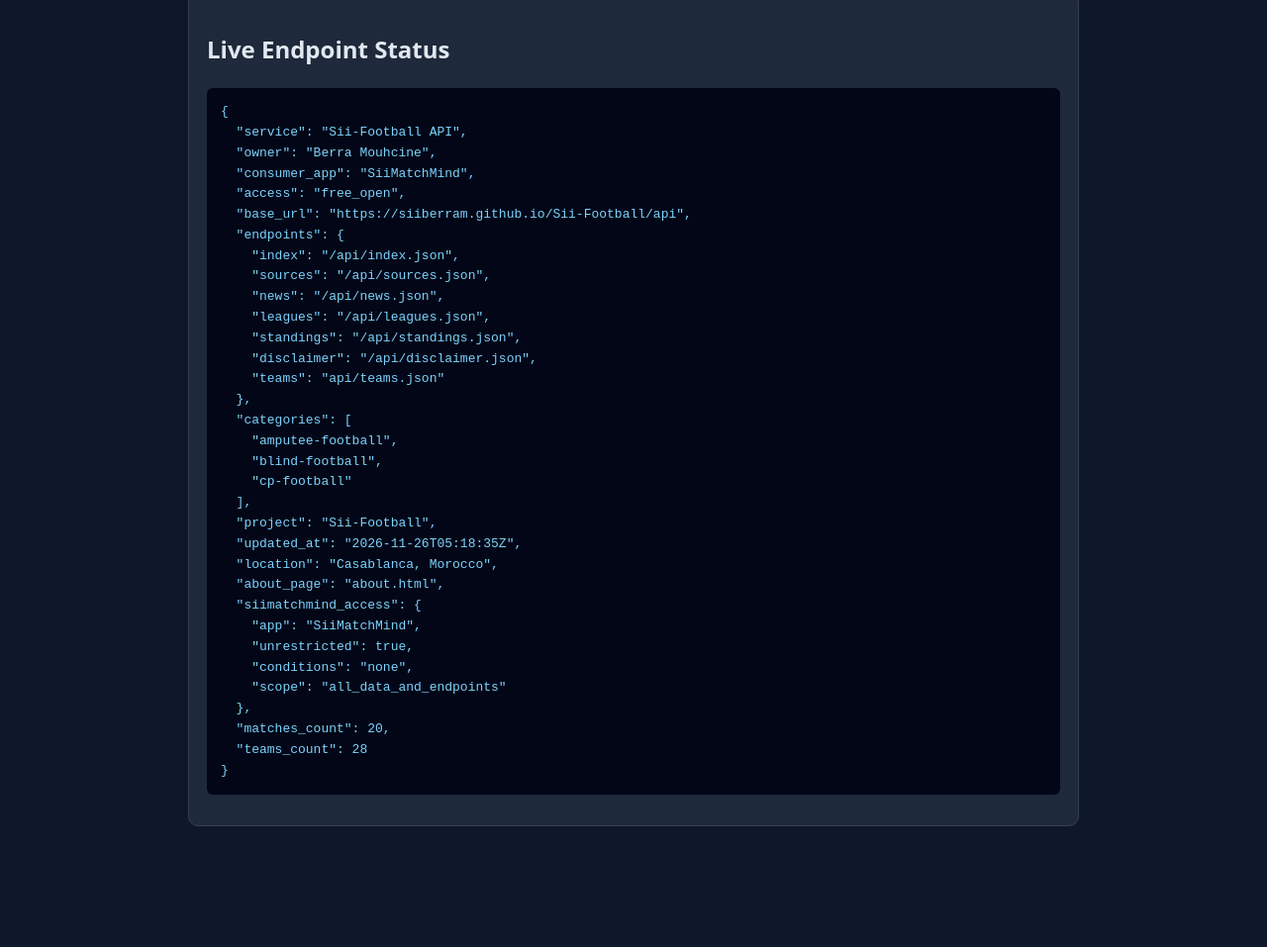
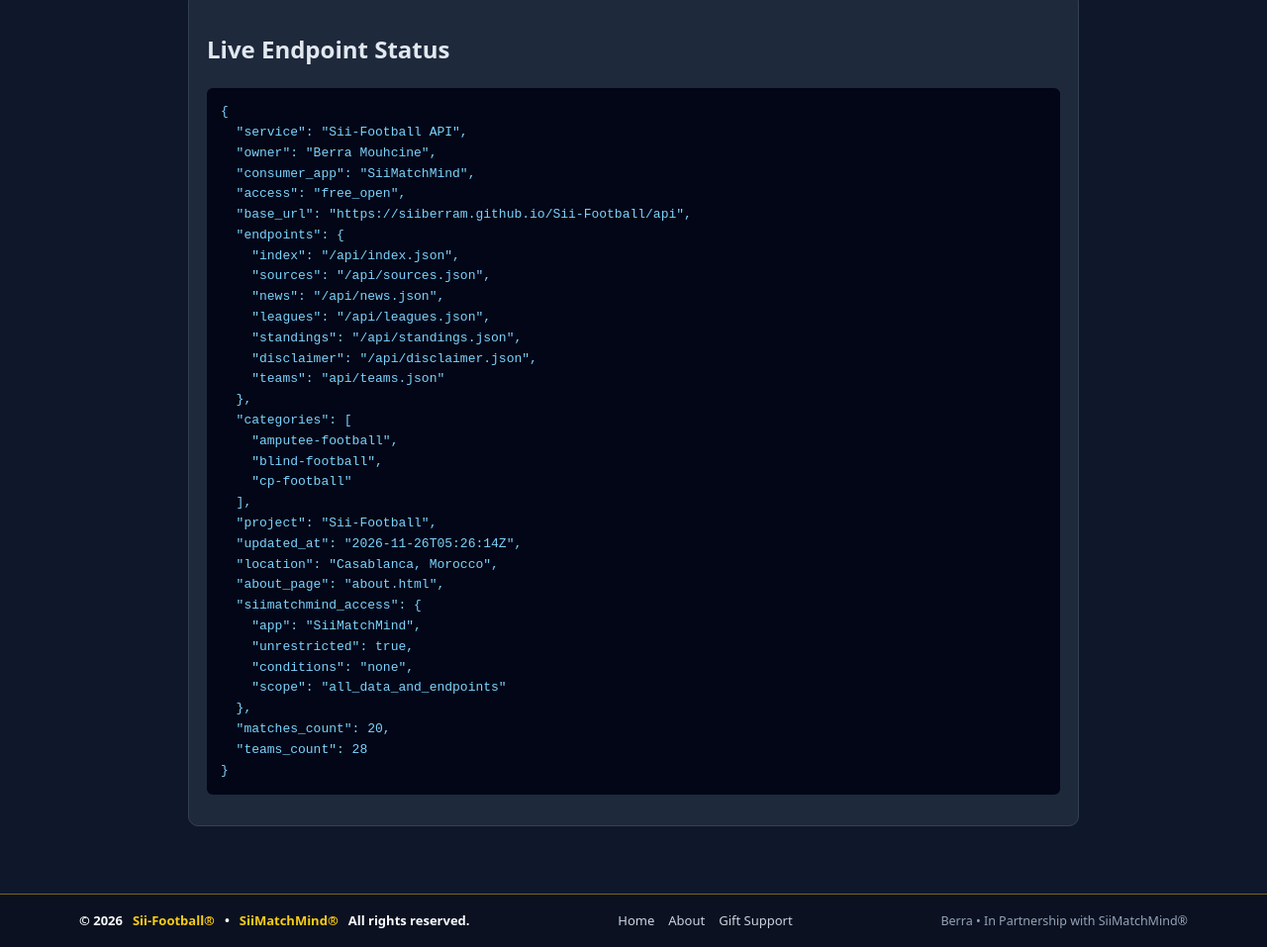
Before and after one commit to SiiBerraM/Sii-Football, a plain HTML site: page index.html in a window 1280 px wide. Shown: the part 868-1825 px from the top of the page at 99% size. Before the commit the page ends 1735 px from the top, so only its background shows below. Drawn offline with Linux system fonts and the light colour scheme.

Commit message:
Add footer with © 2026, ® marks, Berra credit, and multilingual support

```diff
--- a/api/index.json
+++ b/api/index.json
@@ -19,7 +19,7 @@
     "cp-football"
   ],
   "project": "Sii-Football",
-  "updated_at": "2026-11-26T05:18:35Z",
+  "updated_at": "2026-11-26T05:26:14Z",
   "location": "Casablanca, Morocco",
   "about_page": "about.html",
   "siimatchmind_access": {
--- a/api/teams.json
+++ b/api/teams.json
@@ -1,7 +1,7 @@
 {
   "project": "Sii-Football",
   "consumer_app": "SiiMatchMind",
-  "updated_at": "2026-11-26T05:18:35Z",
+  "updated_at": "2026-11-26T05:26:14Z",
   "teams_count": 28,
   "teams": [
     {
--- a/index.html
+++ b/index.html
@@ -128,6 +128,56 @@
   }
   #ny-direct-paypal-btn:hover {
     background: #005ea6;
+  }
+</style>
+<style>
+  #sii-pro-footer {
+    margin-top: 36px;
+    background: #0b1120;
+    color: #cbd5e1;
+    border-top: 1px solid rgba(250, 204, 21, 0.45);
+    padding: 16px 20px;
+    font-family: system-ui, -apple-system, sans-serif;
+    font-size: 13px;
+  }
+  .sii-footer-bar {
+    max-width: 1120px;
+    margin: 0 auto;
+    display: flex;
+    flex-wrap: wrap;
+    justify-content: space-between;
+    align-items: center;
+    gap: 12px;
+  }
+  .sii-footer-marks {
+    display: flex;
+    flex-wrap: wrap;
+    align-items: center;
+    gap: 10px;
+    font-weight: 600;
+    color: #f8fafc;
+  }
+  .sii-reg-badge {
+    color: #facc15;
+    font-weight: 700;
+  }
+  .sii-footer-links {
+    display: flex;
+    flex-wrap: wrap;
+    align-items: center;
+    gap: 14px;
+  }
+  .sii-footer-links a {
+    color: #cbd5e1;
+    text-decoration: none;
+  }
+  .sii-footer-links a:hover {
+    color: #facc15;
+    text-decoration: underline;
+  }
+  .sii-footer-right {
+    color: #94a3b8;
+    font-size: 12.5px;
   }
 </style>
 </head>
@@ -274,5 +324,79 @@
         document.getElementById("live-status").textContent = "Error: " + err.message;
       });
   </script>
+<footer id="sii-pro-footer" aria-label="Site Footer">
+  <div class="sii-footer-bar">
+    <div class="sii-footer-marks">
+      <span>© 2026</span>
+      <span class="sii-reg-badge">Sii-Football®</span>
+      <span>•</span>
+      <span class="sii-reg-badge">SiiMatchMind®</span>
+      <span id="sf-rights"></span>
+    </div>
+    <div class="sii-footer-links">
+      <a id="sf-home" href="./index.html"></a>
+      <a id="sf-about" href="./about.html"></a>
+      <a id="sf-gift" href="#ny-center-gift-box"></a>
+    </div>
+    <div class="sii-footer-right" id="sf-by"></div>
+  </div>
+</footer>
+
+<script>
+(function(){
+  const footerI18n = {
+    ar: {
+      dir: "rtl",
+      rights: "جميع الحقوق محفوظة",
+      home: "الرئيسية",
+      about: "عن الموقع",
+      gift: "هدية الدعم",
+      by: "Berra • بالشراكة مع SiiMatchMind®"
+    },
+    en: {
+      dir: "ltr",
+      rights: "All rights reserved.",
+      home: "Home",
+      about: "About",
+      gift: "Gift Support",
+      by: "Berra • In Partnership with SiiMatchMind®"
+    },
+    fr: {
+      dir: "ltr",
+      rights: "Tous droits réservés.",
+      home: "Accueil",
+      about: "À propos",
+      gift: "Soutien",
+      by: "Berra • En partenariat avec SiiMatchMind®"
+    }
+  };
+
+  function getActiveLang() {
+    const saved = localStorage.getItem("sii_lang");
+    if (saved && footerI18n[saved]) return saved;
+    const nav = (navigator.language || "en").toLowerCase();
+    if (nav.startsWith("ar")) return "ar";
+    if (nav.startsWith("fr")) return "fr";
+    return "en";
+  }
+
+  function renderFooter(lang) {
+    const d = footerI18n[lang] || footerI18n.en;
+    const foot = document.getElementById("sii-pro-footer");
+    if (!foot) return;
+    foot.style.direction = d.dir;
+    document.getElementById("sf-rights").textContent = d.rights;
+    document.getElementById("sf-home").textContent = d.home;
+    document.getElementById("sf-about").textContent = d.about;
+    document.getElementById("sf-gift").textContent = d.gift;
+    document.getElementById("sf-by").textContent = d.by;
+  }
+
+  renderFooter(getActiveLang());
+  document.querySelectorAll(".ny-lang-btn").forEach(btn => {
+    btn.addEventListener("click", () => renderFooter(btn.dataset.lang));
+  });
+})();
+</script>
 </body>
 </html>
```
